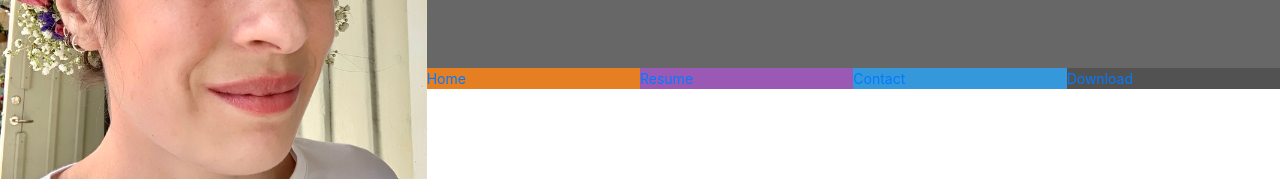
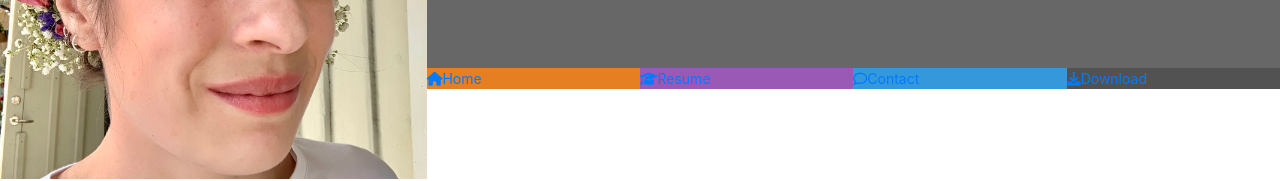
Before and after one commit to mariaciceri/resume-project, a plain HTML site: page index.html in a window 1280 px wide. Shown: the part 181-362 px from the top of the page. Drawn offline with nearby package versions, Linux system fonts and the light colour scheme.

Commit message:
Add font awesome to navbar menu

```diff
--- a/index.html
+++ b/index.html
@@ -25,16 +25,16 @@
                     <div class="col">
                         <ul id="nav" class="list-inline menucontainer">
                             <li class="col-6 col-sm-3 ui-menu-color-home list-inline-item">
-                                <a href="#"><span>Home</span></a>
+                                <a href="#"><i class="fa fa-house" aria-hidden="true"></i><span></i>Home</span></a>
                             </li>
                             <li class="col-6 col-sm-3 ui-menu-color-resume list-inline-item">
-                                <a href="#"><span>Resume</span></a>
+                                <a href="#"><i class="fa fa-graduation-cap" aria-hidden="true"></i><span>Resume</span></a>
                             </li>
                             <li class="col-6 col-sm-3 ui-menu-color-contact list-inline-item">
-                                <a href="#"><span>Contact</span></a>
+                                <a href="#"><i class="fa fa-comment-o" aria-hidden="true"></i><span>Contact</span></a>
                             </li>
                             <li class="col-6 col-sm-3 ui-menu-color-download list-inline-item">
-                                <a href="#"><span>Download</span></a>
+                                <a href="#"><i class="fa fa-download" aria-hidden="true"></i><span>Download</span></a>
                             </li>
                         </ul>
                     </div>
```
